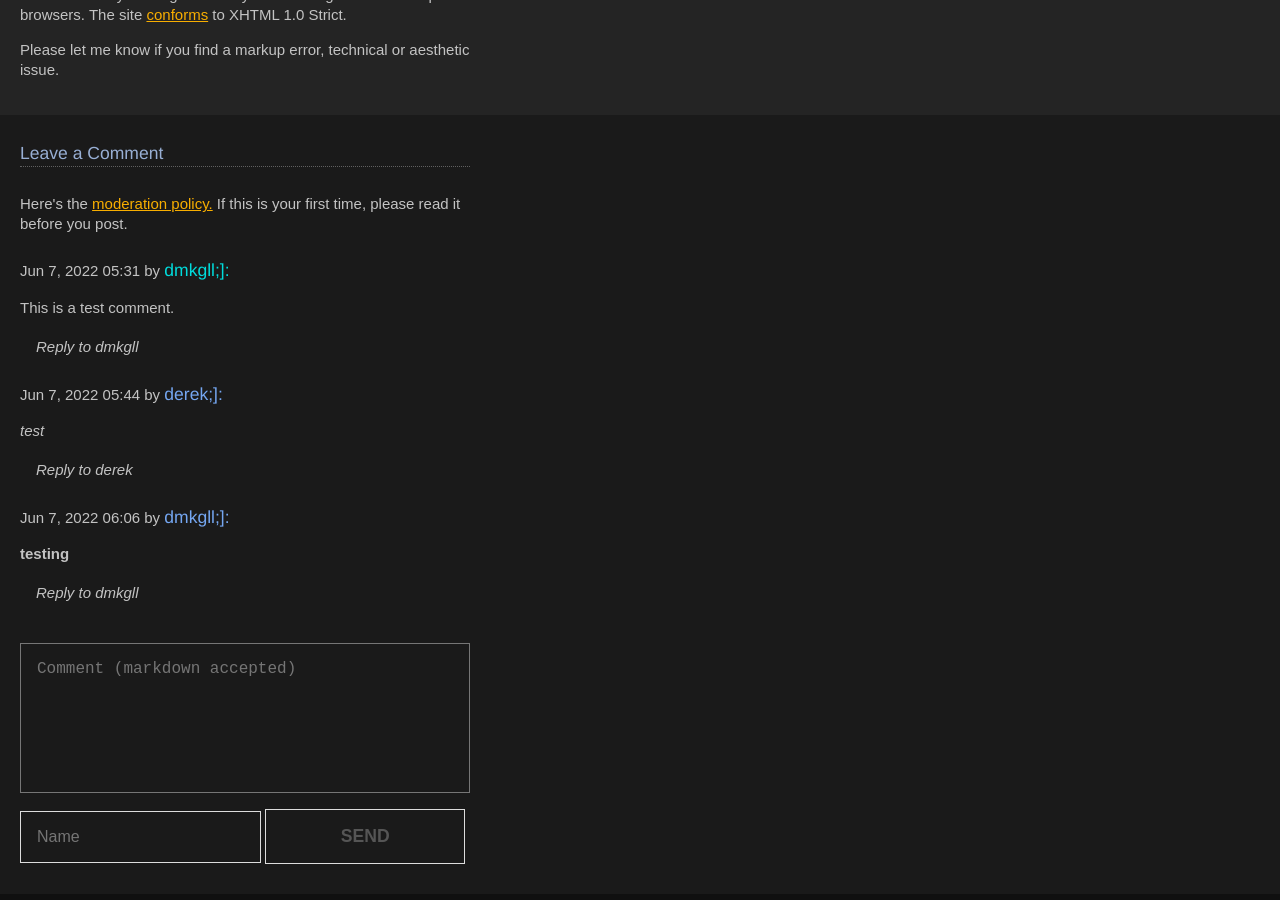
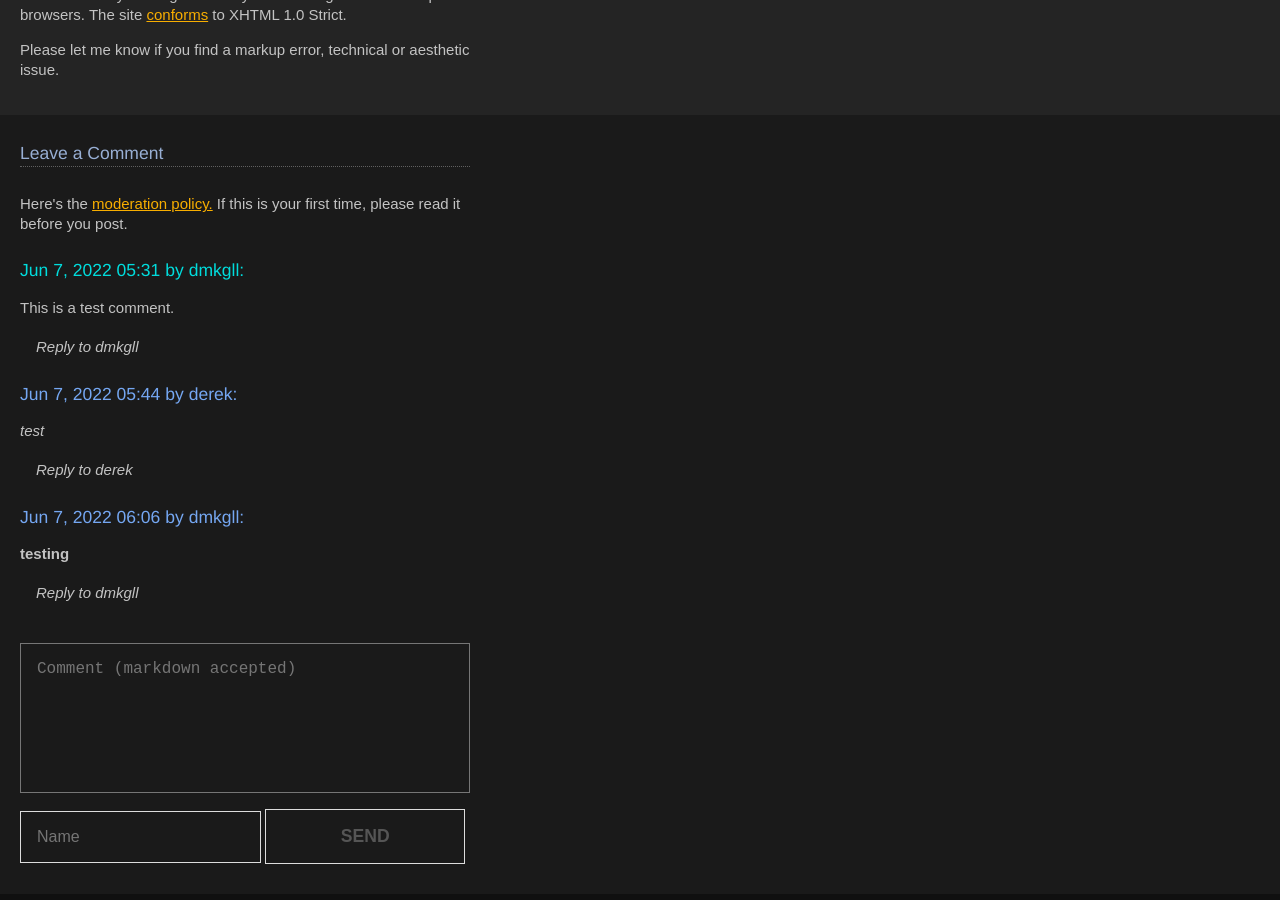
Before and after one commit to dmkgll/dmkgll, a Jekyll site: the page built from _posts/2022-06-06-test.md, in a window 1280 px wide and 900 px high, scrolled down 1758 px. Built offline with Jekyll 4.4.1, drawn with Linux system fonts in a browser that asks for light colours.

Commit message:
Update comment-list.html

```diff
--- a/_includes/comment-list.html
+++ b/_includes/comment-list.html
@@ -3,10 +3,10 @@
 {% assign sorted_comments = comments | sort: 'date' %}
 {% for comment in sorted_comments %}
 <div class="comment">
-    <time class="post-meta dt-published" datetime="{{ page.date | date_to_xmlschema }}" itemprop="datePublished">
+    <h3 class="{{comment.admin}}"><time class="post-meta dt-published" datetime="{{ page.date | date_to_xmlschema }}" itemprop="datePublished">
         {%- assign date_format = site.minima.date_format | default: "%b %-d, %Y" -%}
         {{ comment.date | date:"%b %-d, %Y %H:%M" }}
-    </time> by <h3 class="{{comment.admin}}">{{comment.name}};]:</h3>
+    </time> by {{comment.name}}:</h3>
     <p>{{comment.message | strip_html | markdownify }}</p>
     <div class="comment-reply">
         <input id="reply-{{ comment._id}}" type="checkbox" class="checkbox">
```
